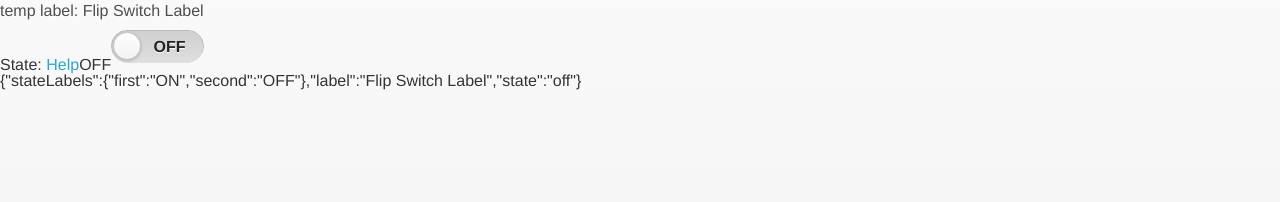
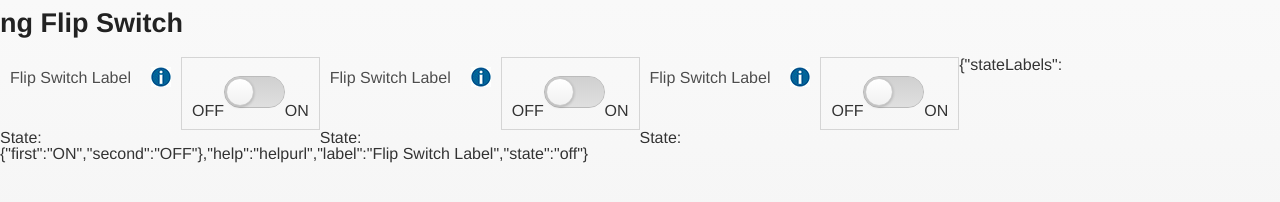
Before and after one commit to xtbl/flip-switch, a plain HTML site: page app/index.html in a window 1280 px wide. Drawn offline with Linux system fonts and the light colour scheme.

Commit message:
custom tags, styles, help item

```diff
--- a/app/css/app.css
+++ b/app/css/app.css
@@ -1,4 +1,28 @@
 /* app css stylesheet */
+
+/* Flip Switch CSS */
+
+.ng-flip-switch-container {
+    float: left;
+}
+
+.ng-flip-switch-container > * {
+    float: left;
+    padding: 10px;
+}
+
+div.ui-slider-switch {
+    width: 3.8em;
+    padding: 0;
+}
+
+.ng-flip-switch-click-area {
+    border: 1px solid #d5d5d5;
+}
+
+/* Flip Switch CSS */
+
+
 
 .menu {
   list-style: none;
--- a/app/index.html
+++ b/app/index.html
@@ -9,8 +9,11 @@
 </head>
 <body>
   <div ng-view></div>
+  <h3>ng Flip Switch</h3>
   <div ng-controller="flipSwitchCtrl">
-    <div flip-switch config="flipSwitchConfig"></div>
+    <div flip-switch config="flipSwitchConfig" class="ng-flip-switch-container"></div>
+    <div flip-switch config="flipSwitchConfig" class="ng-flip-switch-container"></div>
+    <div flip-switch config="flipSwitchConfig" class="ng-flip-switch-container"></div>
     {{ flipSwitchConfig }}
   </div>
   <!-- In production use:
--- a/app/js/controllers.js
+++ b/app/js/controllers.js
@@ -4,5 +4,5 @@
 
 angular.module('myApp.controllers', []).
   controller('flipSwitchCtrl',['$scope', function($scope) {
-    $scope.flipSwitchConfig = { "stateLabels" : {"first":'ON', "second":'OFF'} };
+    $scope.flipSwitchConfig = { "stateLabels" : {"first":'ON', "second":'OFF'}, "help":"helpurl" };
   }]);
--- a/app/js/directives.js
+++ b/app/js/directives.js
@@ -42,7 +42,8 @@ angular.module('myApp.directives', []).
         replace: false,
         // Todo:
         // transclude, add external attributes, watch, model
-        template: '<label for="flip-1">temp label: {{ flipSwitchConfig.label }}  </label>State: {{ flipSwitchSelect }} <a href="#">Help</a><span>{{ flipSwitchConfig.stateLabels.second }}</span><select ng-model="flipSwitchSelect" name="flip-1" id="flip-1" data-role="slider"><option value="off">{{ flipSwitchConfig.stateLabels.second }}</option><option value="on">{{ flipSwitchConfig.stateLabels.first }}</option></select>',
+        template: '<label for="flip-1">{{ flipSwitchConfig.label }}  </label>'+
+                    '<a ng-show="flipSwitchConfig.help" href="{{ flipSwitchConfig.help }}"><img ng-src="img/more_information_icon.jpg"></a><div class="ng-flip-switch-click-area"><span>{{ flipSwitchConfig.stateLabels.second }}</span><select ng-model="flipSwitchSelect" name="flip-1" id="flip-1" data-role="slider"><option value="off"></option><option value="on"></option></select><span>{{ flipSwitchConfig.stateLabels.first }}</span></div><br> State: {{ flipSwitchSelect }} ',
         // Todo: use defaults to compile then watch if there are config values set
         compile: function(element, attrs) {
             element.find('select').slider();
```
Also changed, not shown: app/img/more_information_icon.jpg (added).
